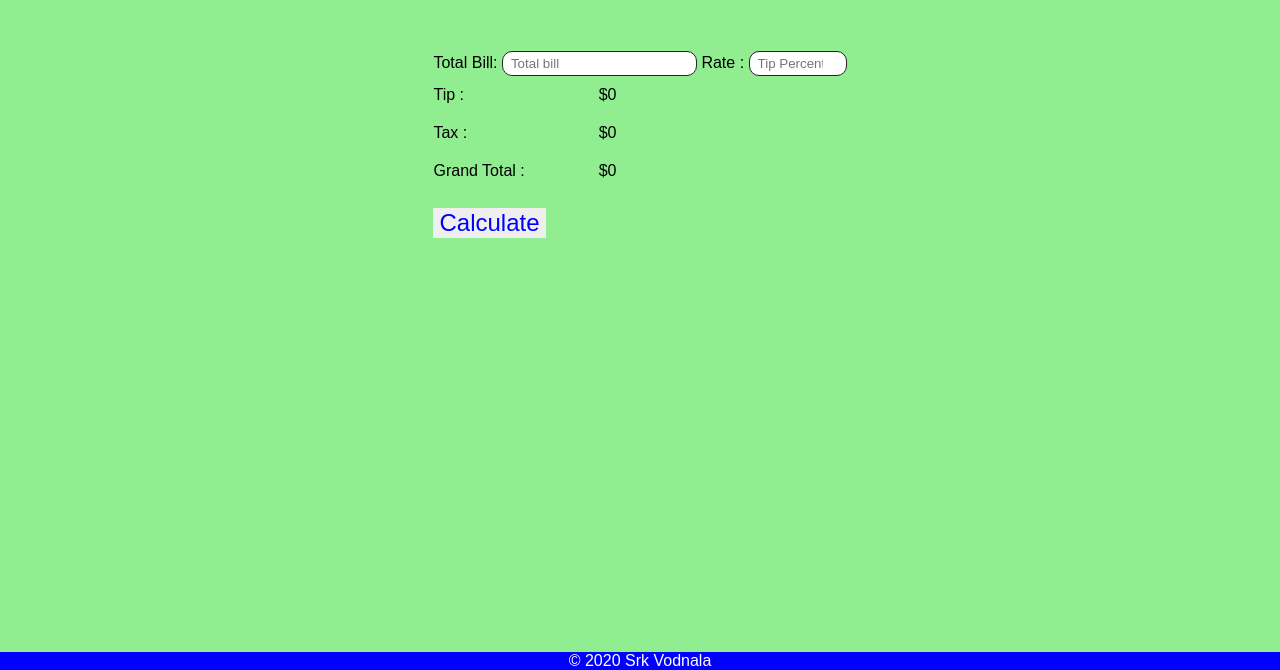
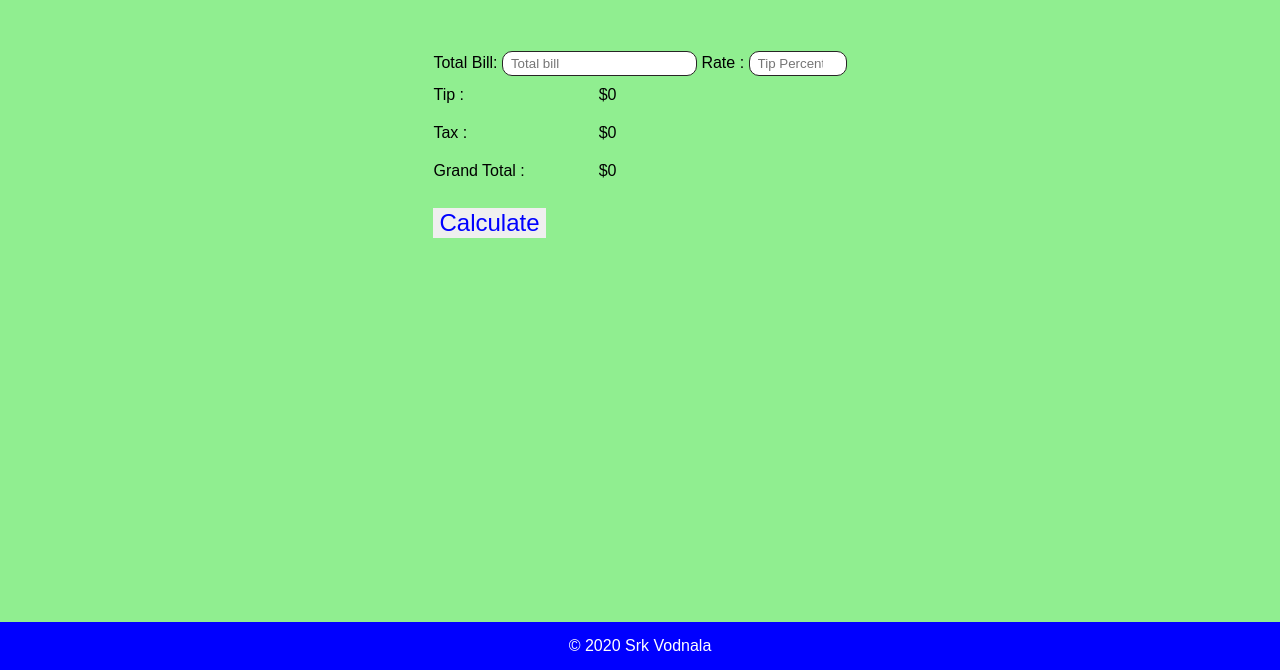
Before and after one commit to shivarkv5/practice-app, a plain HTML site: page index.html in a window 1280 px wide. Shown: the part 130-800 px from the top of the page. Drawn offline with Linux system fonts and the light colour scheme.

Commit message:
3rd commit

```diff
--- a/index.html
+++ b/index.html
@@ -4,9 +4,10 @@
 <head>
     <title>Maitre D App</title>
     <meta charset="UTF-8" />
-    <meta name=author content="Sowmya Thogiti" />
+    <meta name=author content="Shiva Rama Krishna" />
     <link rel="stylesheet" href="styles/styles.css">
     <script src="index.js"></script>
+
 </head>
 
 <body>
--- a/styles/styles.css
+++ b/styles/styles.css
@@ -14,6 +14,8 @@ h1 {
 }
 
 #footer {
+    padding-top: 15px;
+    padding-bottom: 15px;
     position: fixed;
     left: 0;
     bottom: 0;
```
